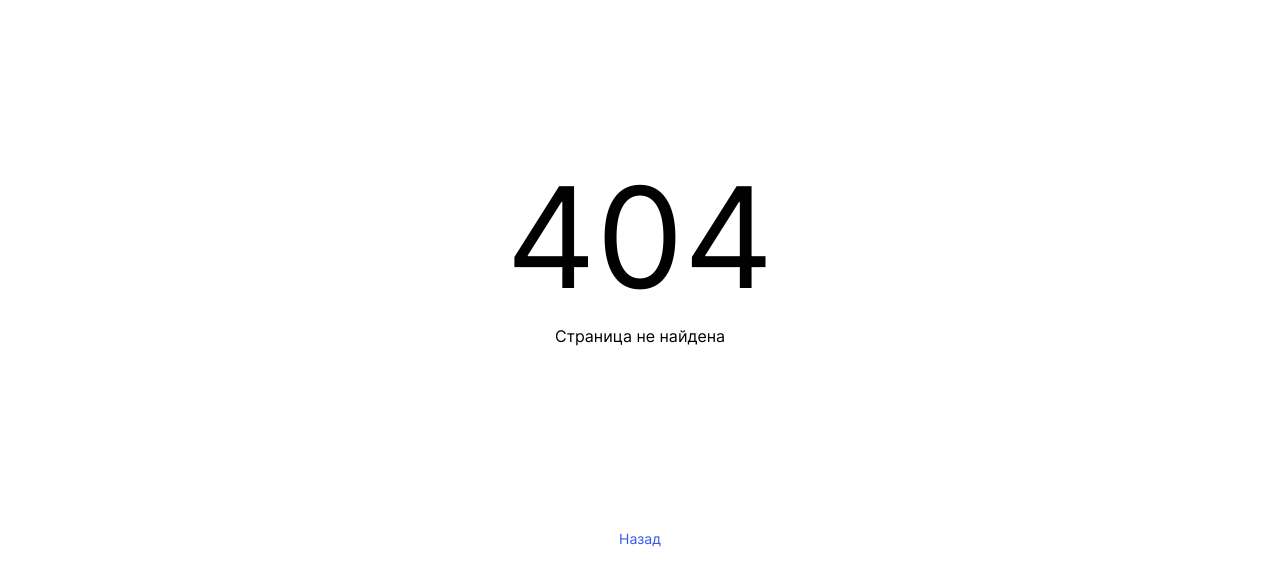
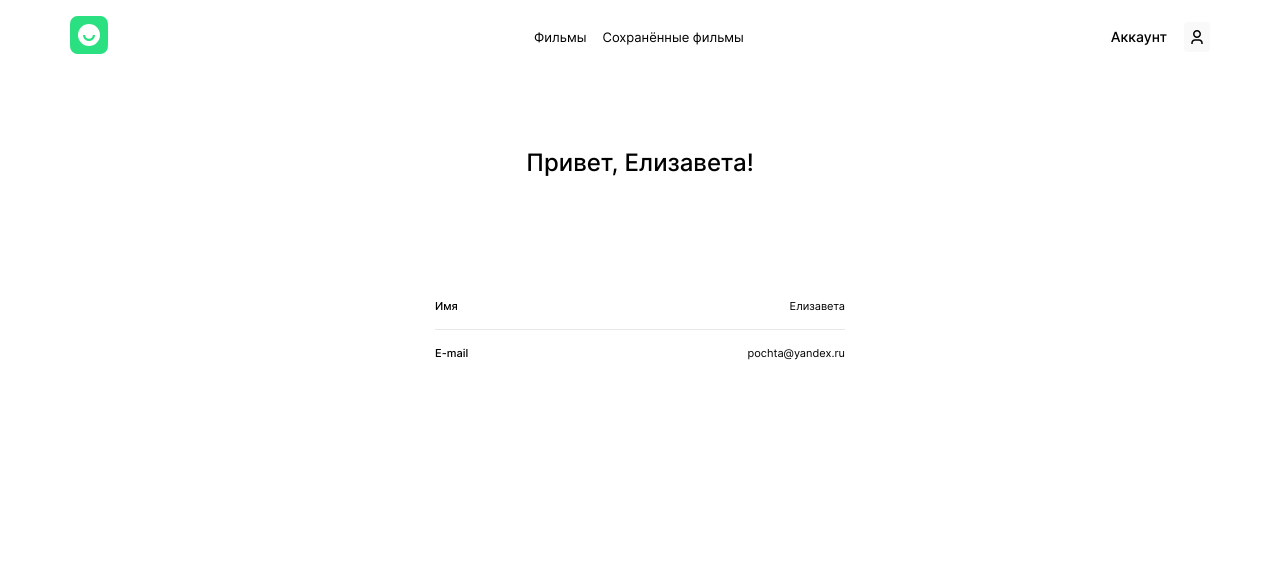
Before and after one commit to Lizaakishina/movies-explorer-frontend, a React (Create React App) app: page /profile in a window 1280 px wide. Before the commit this address had no page. Shown: the top 586 px of the page. Built offline with nearby package versions, Linux system fonts and the light colour scheme.

Commit message:
feat: верхняя часть компонента profile

```diff
--- a/src/components/App/App.js
+++ b/src/components/App/App.js
@@ -1,6 +1,7 @@
 import Main from '../Main/Main';
 import Movies from '../Movies/Movies';
 import SavedMovies from '../SavedMovies/SavedMovies';
+import Profile from '../Profile/Profile';
 import PageNotFound from '../PageNotFound/PageNotFound';
 import { Switch, Route } from 'react-router-dom';
 
@@ -16,6 +17,9 @@ const App = () => {
         <Route path="/saved-movies">
           <SavedMovies />
         </Route>
+        <Route path="/profile">
+          <Profile />
+        </Route>
         <Route path="*">
           <PageNotFound />
         </Route>
--- /dev/null
+++ b/src/components/Profile/Profile.css
@@ -0,0 +1,65 @@
+.profile {
+  padding: 74px 0 70px;
+  display: flex;
+  flex-direction: column;
+  align-items: center;
+}
+
+.profile__hello {
+  font-weight: 500;
+  font-size: 24px;
+  line-height: 29px;
+  margin: 0 0 123px 0;
+}
+
+.profile__container {
+  width: 410px;
+}
+
+.profile__flexbox {
+  display: flex;
+  justify-content: space-between;
+}
+
+.profile__text {
+  font-weight: 500;
+  font-size: 11px;
+  line-height: 13px;
+  margin: 0;
+}
+
+.profile__data {
+  font-weight: 400;
+  font-size: 11px;
+  line-height: 13px;
+  margin: 0;
+}
+
+.profile__line {
+  margin: 16px 0 17px 0;
+  border-bottom: 1px solid #e8e8e8;
+}
+
+@media screen and (max-width: 780px) {
+  .profile {
+    padding: 236px 0 269px;
+  }
+
+  .profile__hello {
+    margin: 0 0 96px 0;
+  }
+}
+
+@media screen and (max-width: 480px) {
+  .profile {
+    padding: 70px 0 40px;
+  }
+
+  .profile__hello {
+    margin: 0 0 80px 0;
+  }
+
+  .profile__container {
+    width: 260px;
+  }
+}
--- /dev/null
+++ b/src/components/Profile/Profile.jsx
@@ -0,0 +1,30 @@
+import Header from "../Header/Header";
+import "./Profile.css";
+
+const Profile = () => {
+  const name = "Елизавета";
+  const email = "pochta@yandex.ru"
+  return (
+    <>
+      <Header logIn={true}/>
+      <main>
+        <section className="profile">
+          <h2 className="profile__hello">Привет, {name}!</h2>
+          <div className="profile__container">
+            <div className="profile__flexbox">
+              <p className="profile__text">Имя</p>
+              <p className="profile__data">{name}</p>
+            </div>
+            <div className="profile__line"></div>
+            <div className="profile__flexbox">
+              <p className="profile__text">E-mail</p>
+              <p className="profile__data">{email}</p>
+            </div>
+          </div>
+        </section>
+      </main>
+    </>
+  )
+}
+
+export default Profile;
```
